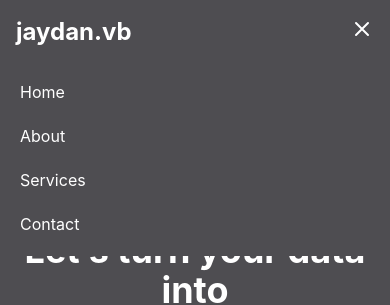
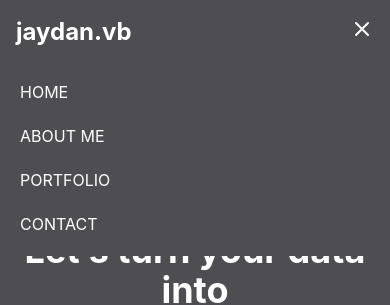
Before and after one commit to vbjaydan/portfolio-website, a React (Create React App) app in the folder jaydanvb-portfolio/: page / in a window 390 px wide. Both pictures are taken after a click on the button 362 px from the left and 29 px from the top of the page. Shown: the top 305 px of the page. Built offline with nearby package versions, Linux system fonts and the light colour scheme.

Commit message:
Initial commit for portfolio website

```diff
--- a/jaydanvb-portfolio/src/components/Header/Navbar/Navbar.jsx
+++ b/jaydanvb-portfolio/src/components/Header/Navbar/Navbar.jsx
@@ -58,10 +58,10 @@ const Navbar = () => {
   {/* Mobile Menu */}
   {isOpen && (
     <div className="md:hidden px-2 pt-2 pb-3 space-y-1 bg-[#4e4D51]">
-      <a href="#home" className="block px-3 py-2 rounded hover:bg-[#CB9531]">Home</a>
-      <a href="#about" className="block px-3 py-2 rounded hover:bg-[#CB9531]">About</a>
-      <a href="#services" className="block px-3 py-2 rounded hover:bg-[#CB9531]">Services</a>
-      <a href="#contact" className="block px-3 py-2 rounded hover:bg-[#CB9531]">Contact</a>
+      <a href="#home" className="block px-3 py-2 rounded hover:bg-[#CB9531]">HOME</a>
+      <a href="#aboutme" className="block px-3 py-2 rounded hover:bg-[#CB9531]">ABOUT ME</a>
+      <a href="#portfolio" className="block px-3 py-2 rounded hover:bg-[#CB9531]">PORTFOLIO</a>
+      <a href="#contact" className="block px-3 py-2 rounded hover:bg-[#CB9531]">CONTACT</a>
     </div>
   )}
 </nav>
```
